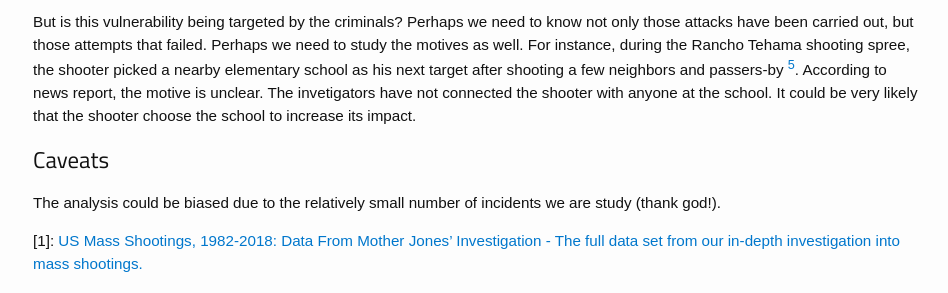
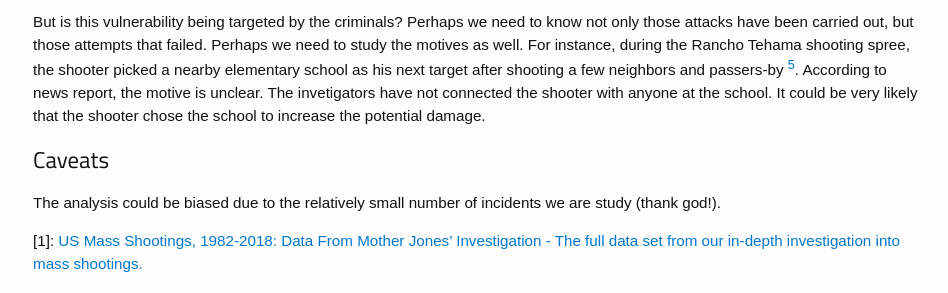
Before and after one commit to jmshi/jmshi.github.io, a Jekyll site: the page built from _posts/2018-02-21-school-mass-shootings.md, in a window 1280 px wide and 900 px high, scrolled down 2258 px. Shown: the part 277-570 px from the top of the window, without its empty margins (162-1110 px from the left). Built offline with Jekyll 4.4.1, drawn with Linux system fonts in a browser that asks for light colours.

Commit message:
fix a typo

```diff
--- a/_posts/2018-02-21-school-mass-shootings.md
+++ b/_posts/2018-02-21-school-mass-shootings.md
@@ -56,7 +56,7 @@ somewhat limited number of samples.
 
 *The results indicate that the attack in an environment such as a school, which is high in crowd density and low in security control, does result in larger fatalities.*
 
-But is this vulnerability being targeted by the criminals? Perhaps we need to know not only those attacks have been carried out, but those attempts that failed. Perhaps we need to study the motives as well. For instance, during the Rancho Tehama shooting spree, the shooter picked a nearby elementary school as his next target after shooting a few neighbors and passers-by [<sup>5</sup>](#5). According to news report, the motive is unclear. The invetigators have not connected the shooter with anyone at the school. It could be very likely that the shooter choose the school to increase its impact.
+But is this vulnerability being targeted by the criminals? Perhaps we need to know not only those attacks have been carried out, but those attempts that failed. Perhaps we need to study the motives as well. For instance, during the Rancho Tehama shooting spree, the shooter picked a nearby elementary school as his next target after shooting a few neighbors and passers-by [<sup>5</sup>](#5). According to news report, the motive is unclear. The invetigators have not connected the shooter with anyone at the school. It could be very likely that the shooter chose the school to increase the potential damage.
 
 ## Caveats
 
```
